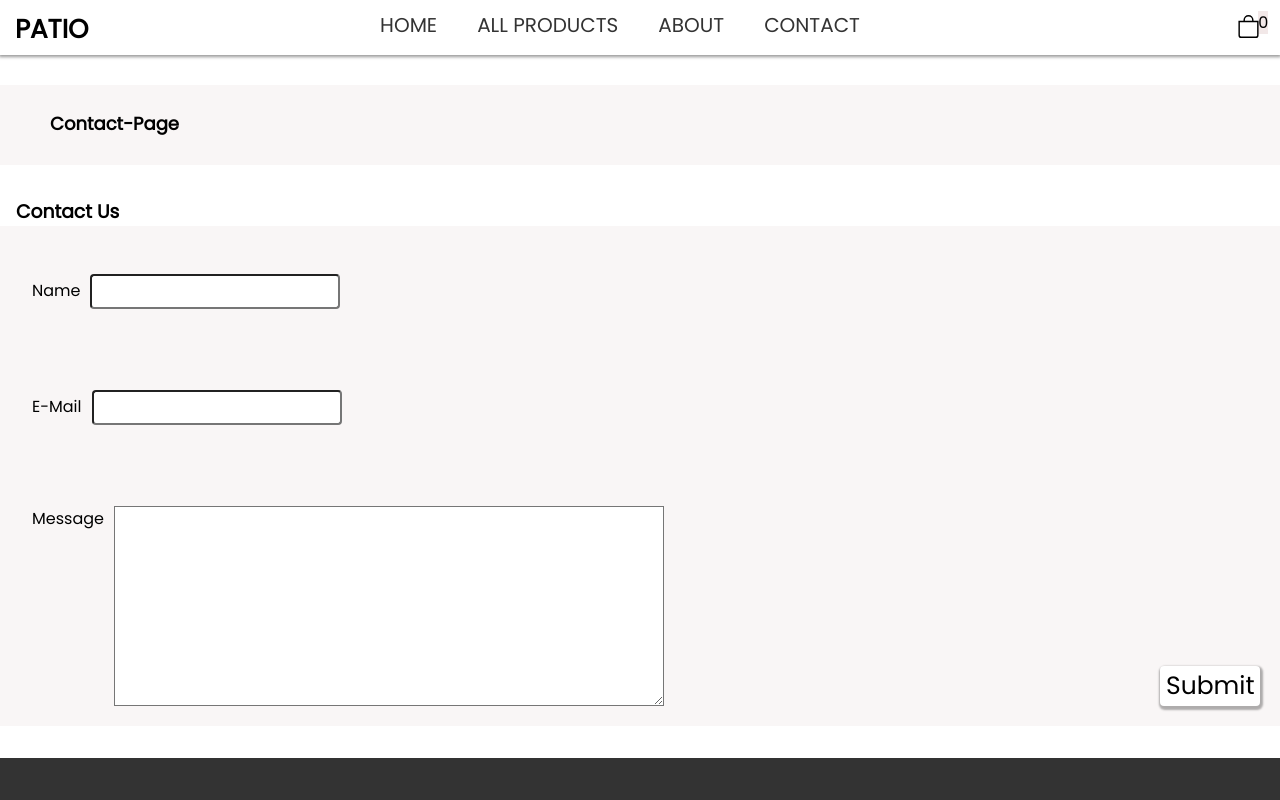
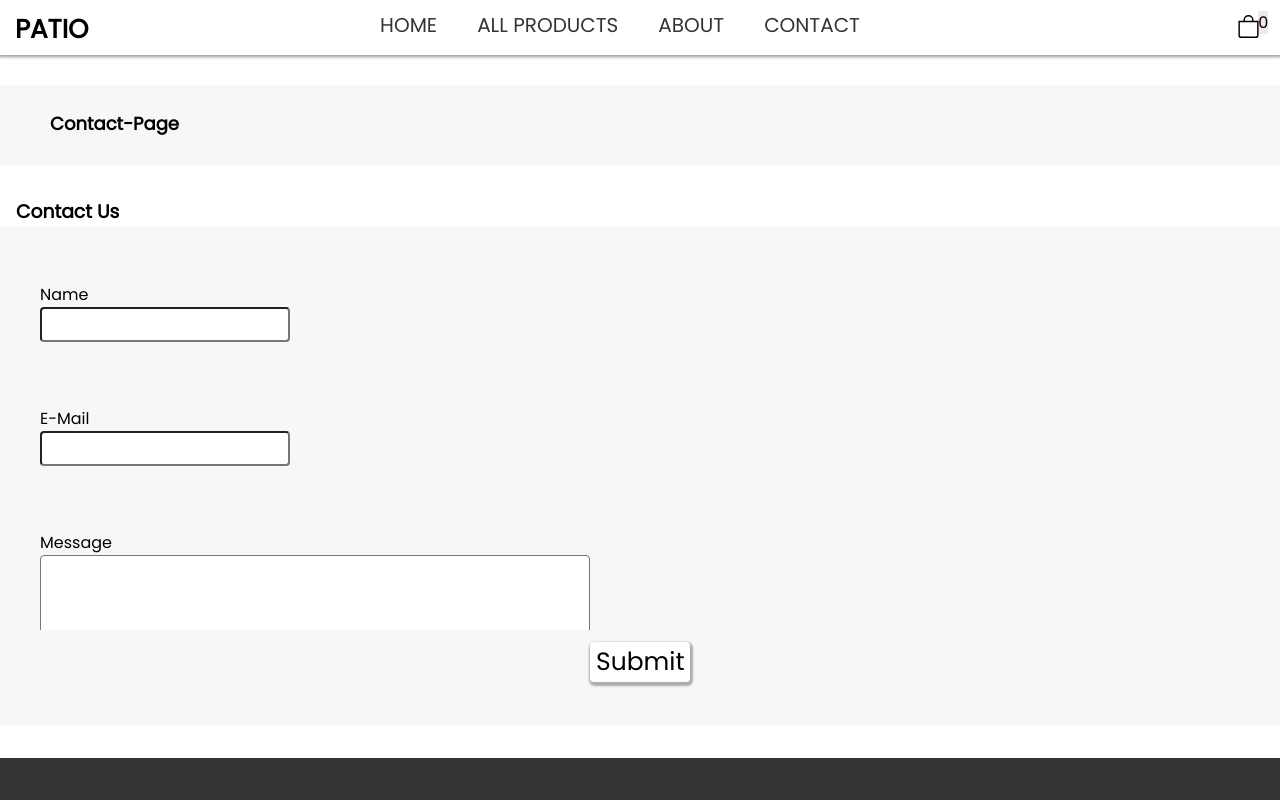
Before and after one commit to aldobasicarnel/ReactWebApp, a React (Create React App) app in the folder react-web-shop/: page /contact in a window 1280 px wide. Shown: the top 800 px of the page. Built offline with nearby package versions, Linux system fonts and the light colour scheme.

Commit message:
Adding some css to forms

```diff
--- a/react-web-shop/src/Components/CheckoutPage/CheckoutForm/CheckoutForm.css
+++ b/react-web-shop/src/Components/CheckoutPage/CheckoutForm/CheckoutForm.css
@@ -37,10 +37,16 @@
   display: flex;
   flex-direction: column;
 }
+
 .form-inputs-container .form-inputs .in {
   width: 90%;
   height: 50px;
   border-radius: 5px;
+  background-color: #fff;
+}
+.form-inputs .in.invalid {
+  background-color: rgb(233, 184, 184);
+  border: 2px solid red;
 }
 .right-f-control {
   display: flex;
--- a/react-web-shop/src/Components/CheckoutPage/CheckoutForm/CheckoutForm.js
+++ b/react-web-shop/src/Components/CheckoutPage/CheckoutForm/CheckoutForm.js
@@ -121,6 +121,16 @@ const CheckoutForm = () => {
     resetState();
   };
 
+  const nameInputClasses = nameInputHasError ? "in invalid" : "in";
+  const lastNameInputClasses = lastNameInputHasError ? "in invalid" : "in";
+  const emailInputClasses = enteredEmailHasError ? "in invalid" : "in";
+  const numberInputClasses = enteredNumberHasError ? "in invalid" : "in";
+  const sAInputClasses = streetAdressHasError ? "in invalid" : "in";
+  const adressInputClasses = adressHasError ? "in invalid" : "in";
+  const zipCodeInputClasses = enteredZipCodeHasError ? "in invalid" : "in";
+  const cityInputClasses = cityHasError ? "in invalid" : "in";
+  const stateInputClasses = stateHasError ? "in invalid" : "in";
+
   return (
     <div className="f-container">
       <Tag tag={`2`} />
@@ -135,7 +145,7 @@ const CheckoutForm = () => {
                 onChange={nameChangeHandler}
                 onBlur={nameInputBlurHandler}
                 type="text"
-                className="in"
+                className={nameInputClasses}
               />
               {nameInputHasError && (
                 <p className="error-text">*Required field*</p>
@@ -148,7 +158,7 @@ const CheckoutForm = () => {
                 onChange={lastNameChangeHandler}
                 onBlur={lastNameBlurHandler}
                 type="text"
-                className="in"
+                className={lastNameInputClasses}
               />
               {lastNameInputHasError && (
                 <p className="error-text">*Required field*</p>
@@ -161,7 +171,7 @@ const CheckoutForm = () => {
                 onChange={enteredNumberChangeHandler}
                 onBlur={enteredNumberBlurHandler}
                 type="number"
-                className="in"
+                className={numberInputClasses}
               />
               {enteredNumberHasError && (
                 <p className="error-text">Must have '+' *Required field*</p>
@@ -174,7 +184,7 @@ const CheckoutForm = () => {
                 onChange={enteredEmailChangeHandler}
                 onBlur={enteredEmailBlurHandler}
                 type="email"
-                className="in"
+                className={emailInputClasses}
               />
               {enteredEmailHasError && (
                 <p className="error-text">
@@ -193,7 +203,7 @@ const CheckoutForm = () => {
                 onChange={streetAdressChangeHandler}
                 onBlur={streetAdressBlurHandler}
                 type="text"
-                className="in"
+                className={sAInputClasses}
               />
               {streetAdressHasError && (
                 <p className="error-text">*Required field*</p>
@@ -206,7 +216,7 @@ const CheckoutForm = () => {
                 value={adress}
                 onChange={adressChangeHandler}
                 onBlur={adressBlurHandler}
-                className="in"
+                className={adressInputClasses}
               />
               {adressHasError && <p className="error-text">*Required field*</p>}
             </div>
@@ -217,7 +227,7 @@ const CheckoutForm = () => {
                 onChange={cityChangeHandler}
                 onBlur={cityBlurHandler}
                 type="text"
-                className="in"
+                className={cityInputClasses}
               />
               {cityHasError && <p className="error-text">*Required field*</p>}
             </div>
@@ -230,7 +240,7 @@ const CheckoutForm = () => {
                     onChange={stateChangeHandler}
                     onBlur={stateBlurHandler}
                     type="text"
-                    className="in"
+                    className={stateInputClasses}
                   />
                   {stateHasError && (
                     <p className="error-text">*Required field*</p>
@@ -243,7 +253,7 @@ const CheckoutForm = () => {
                     value={enteredZipCode}
                     onChange={enteredZipCodeChangeHandler}
                     onBlur={enteredZipCodeBlurHandler}
-                    className="in"
+                    className={zipCodeInputClasses}
                   />
                   {enteredZipCodeHasError && (
                     <p className="error-text">*Required field*</p>
--- a/react-web-shop/src/Components/ContactPage/ContactForm/ContactForm.css
+++ b/react-web-shop/src/Components/ContactPage/ContactForm/ContactForm.css
@@ -1,17 +1,35 @@
 form {
   background-color: rgb(234, 224, 226, 0.3);
-  padding: 2rem;
+  padding: 40px;
   height: 60vh;
-  position: relative;
   width: 100%;
+  height: 800px;
+  display: flex;
+  flex-direction: column;
 }
 .form-control {
-  overflow: hidden;
+  overflow: auto;
   margin: 1rem;
   width: 100%;
   height: 100px;
   background-color: transparent;
   margin: auto;
+}
+.f-in {
+  display: flex;
+  flex-direction: column;
+  width: 150px;
+  height: 20px;
+  border-radius: 4px;
+}
+
+.form-control textarea {
+  height: 100px;
+  width: 150px;
+}
+.f-in.invalid {
+  background-color: rgb(213, 152, 152);
+  border: 2px solid red;
 }
 .form-control label {
   margin-right: 10px;
@@ -21,23 +39,13 @@ form {
   background-color: transparent;
   color: red;
 }
-.form-control input {
-  width: 150px;
-  height: 30px;
-  border-radius: 4px;
-}
-.form-control textarea {
-  position: absolute;
-  height: 200px;
-  width: 150px;
-}
 
 .form-actions {
   border: none;
   border-radius: 4px;
   width: 100px;
+  margin: auto;
   text-align: center;
-  position: absolute;
   bottom: 20px;
   right: 20px;
   box-shadow: 1px 2px 2px 2px rgba(0, 0, 0, 0.3);
@@ -63,7 +71,6 @@ form {
     border-radius: 4px;
   }
   .form-control textarea {
-    position: absolute;
     height: 200px;
     width: 550px;
   }
--- a/react-web-shop/src/Components/ContactPage/ContactForm/ContactForm.js
+++ b/react-web-shop/src/Components/ContactPage/ContactForm/ContactForm.js
@@ -1,100 +1,102 @@
-import { useState } from "react";
+import useInput from "../../CheckoutPage/Hooks/use-input";
 import "./ContactForm.css";
 
 const ContactForm = () => {
-  const [enteredName, setEnteredName] = useState("");
-  const [enteredEmail, setEnteredEmail] = useState("");
-  const [enteredMessage, setEnteredMessage] = useState("");
-  const [isValid, setIsValid] = useState(false);
-  const [isTouched, setIsTouched] = useState(false);
+  const {
+    value: name,
+    isValid: nameIsValid,
+    hasError: nameHasError,
+    valueChangeHandler: nameChangeHandler,
+    inputBlurHandler: nameBlurHandler,
+    reset: nameReset,
+  } = useInput((value) => value.trim() !== "");
 
-  const nameInputChangeHandler = (event) => {
-    setEnteredName(event.target.value);
-  };
+  const {
+    value: enteredEmail,
+    isValid: enteredEmailIsValid,
+    hasError: enteredEmailHasError,
+    valueChangeHandler: enteredEmailChangeHandler,
+    inputBlurHandler: enteredEmailBlurHandler,
+    reset: enteredEmailReset,
+  } = useInput((value) => value.includes("@"));
 
-  const emailInputChangeHandler = (event) => {
-    setEnteredEmail(event.target.value);
-  };
+  const {
+    value: enteredMessage,
+    isValid: enteredMessageIsValid,
+    hasError: enteredMessageHasError,
+    valueChangeHandler: enteredMessageChangeHandler,
+    inputBlurHandler: enteredMessageBlurHandler,
+    reset: enteredMessageReset,
+  } = useInput((value) => value.trim() !== "");
 
-  const messageInputChangeHandler = (event) => {
-    setEnteredMessage(event.target.value);
-  };
+  let formIsValid = false;
 
-  const inputBlurHandler = () => {
-    setIsTouched(true);
-    if (
-      enteredName.trim() === "" &&
-      enteredEmail.trim() === "" &&
-      enteredMessage.trim() === ""
-    ) {
-      setIsValid(false);
-      return;
-    }
-  };
+  if (nameIsValid && enteredEmailIsValid && enteredMessageIsValid) {
+    formIsValid = true;
+  }
 
   const formSubmissionHandler = (event) => {
     event.preventDefault();
 
-    setIsTouched(true);
-
-    if (
-      enteredName.trim() === "" &&
-      enteredEmail.trim() === "" &&
-      enteredMessage.trim() === ""
-    ) {
-      setIsValid(false);
+    if (nameHasError) {
       return;
     }
 
-    setIsValid(true);
-
-    console.log(enteredName);
+    console.log(name);
     console.log(enteredEmail);
     console.log(enteredMessage);
 
-    setEnteredName("");
-    setEnteredEmail("");
-    setEnteredMessage("");
+    nameReset();
+    enteredEmailReset();
+    enteredMessageReset();
   };
 
-  const inputIsInvalid = !isValid && isTouched;
+  const nameInputClasses = nameHasError ? "f-in invalid" : "f-in ";
 
-  const InputClasses = inputIsInvalid ? "form-control invalid" : "form-control";
+  const emailInputClasses = enteredEmailHasError ? "f-in invalid" : "f-in ";
+
+  const messageInputClasses = enteredMessageHasError ? "f-in invalid" : "f-in ";
 
   return (
     <form onSubmit={formSubmissionHandler}>
-      <div className={InputClasses}>
+      <div className="form-control">
         <label>Name</label>
         <input
           type="text"
           id="name"
-          valiue={enteredName}
-          onChange={nameInputChangeHandler}
-          onBlur={inputBlurHandler}
+          value={name}
+          className={nameInputClasses}
+          onChange={nameChangeHandler}
+          onBlur={nameBlurHandler}
         />
-        {inputIsInvalid && <p className="error-text">Name must be not empty</p>}
+        {nameHasError && <p className="error-text">Name must be not empty</p>}
       </div>
-      <div className={InputClasses}>
+      <div className="form-control">
         <label>E-Mail</label>
         <input
           type="email"
           id="email"
+          className={emailInputClasses}
           value={enteredEmail}
-          onChange={emailInputChangeHandler}
-          onBlur={inputBlurHandler}
+          onChange={enteredEmailChangeHandler}
+          onBlur={enteredEmailBlurHandler}
         />
-        {inputIsInvalid && (
-          <p className="error-text">Email must be not empty</p>
+        {enteredEmailHasError && (
+          <p className="error-text">Email& must have '@'</p>
         )}
       </div>
-      <div className={InputClasses}>
+      <div className="form-control">
         <label>Message</label>
         <textarea
           value={enteredMessage}
-          onChange={messageInputChangeHandler}
-          onBlur={inputBlurHandler}
+          className={messageInputClasses}
+          onChange={enteredMessageChangeHandler}
+          onBlur={enteredMessageBlurHandler}
           id="message"
         />
+        {enteredMessageHasError && (
+          <p className="error-text">Message must be not empty</p>
+        )}
       </div>
       <div className="form-actions">
         <button>Submit</button>
```
